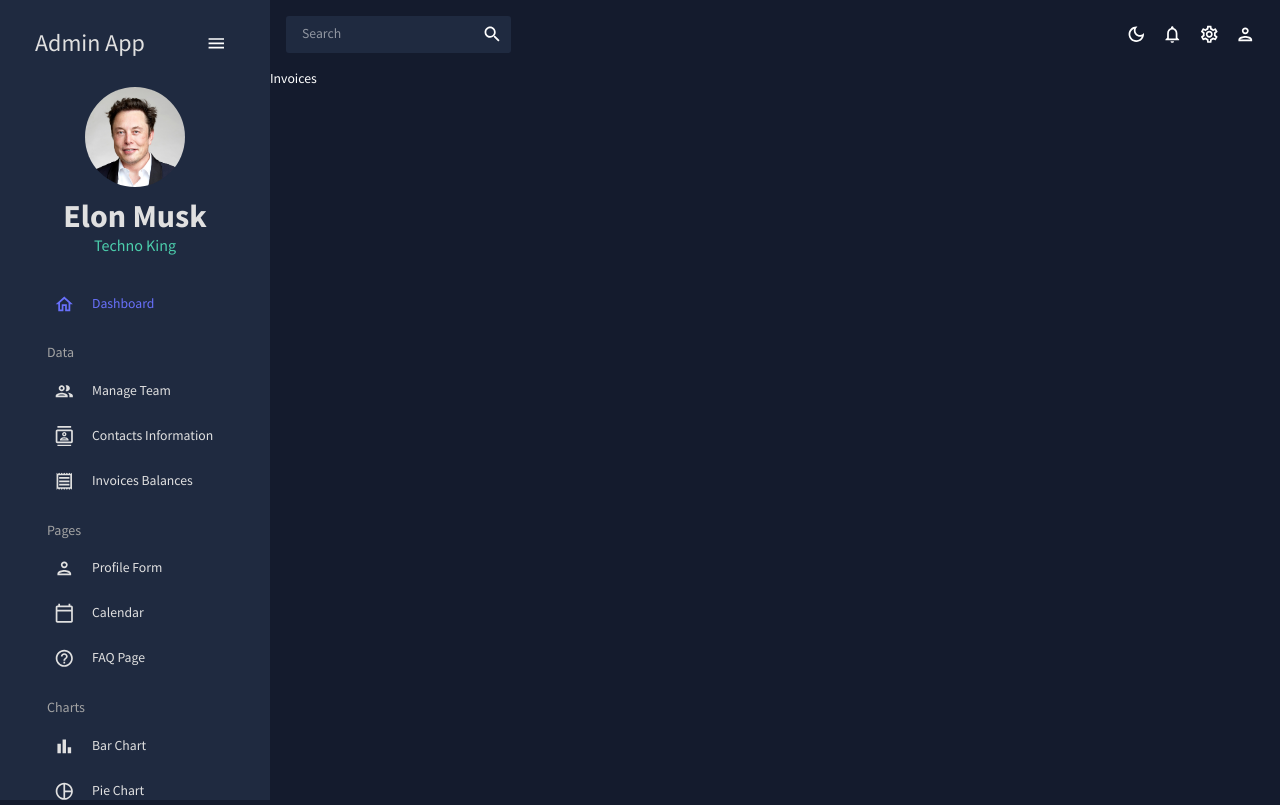
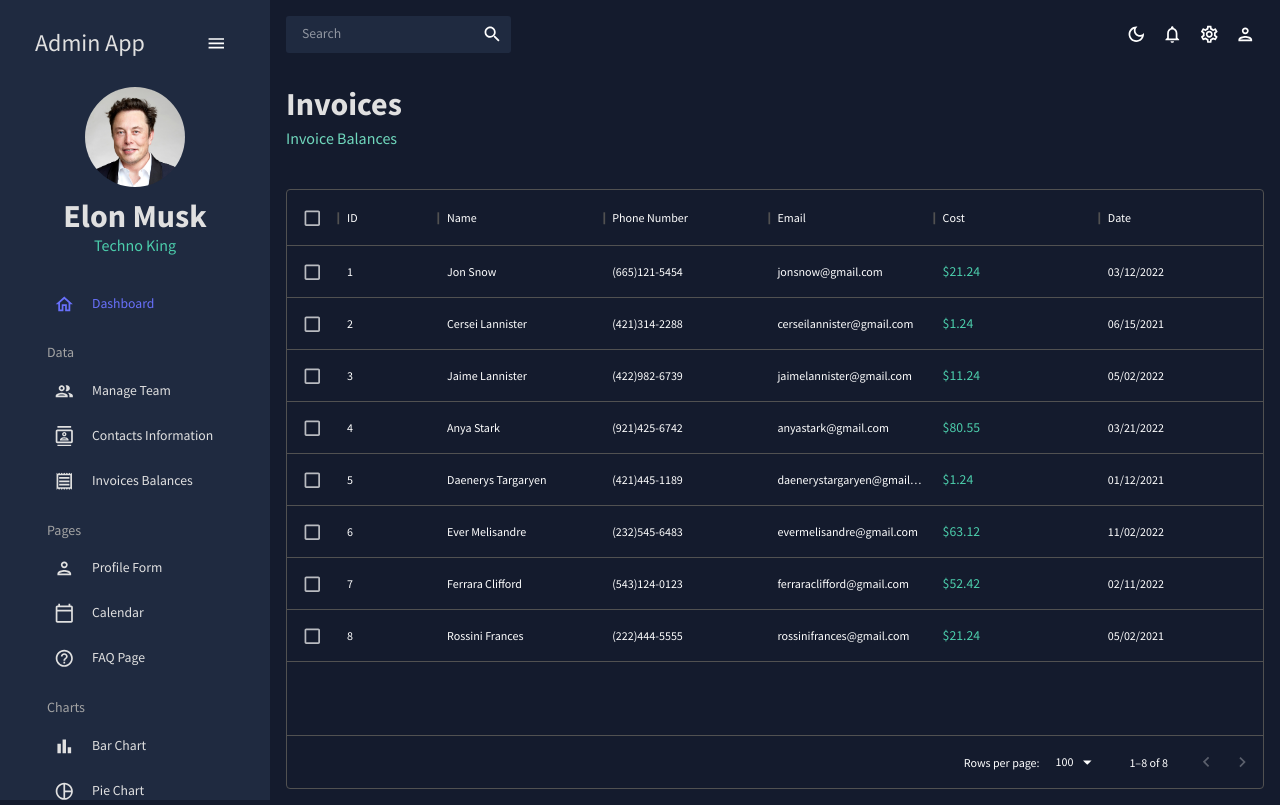
Before and after one commit to Facundo-Martin/react-admin-dashboard, a React (Create React App) app: page /invoices in a window 1280 px wide. Built offline with nearby package versions, Linux system fonts and the light colour scheme.

Commit message:
added mui data grid to Invoices page

```diff
--- a/src/pages/invoices/index.jsx
+++ b/src/pages/invoices/index.jsx
@@ -1,7 +1,54 @@
-import React from "react";
+import { Box, Typography, useTheme } from "@mui/material";
+import { DataGrid } from "@mui/x-data-grid";
+import { tokens } from "../../theme";
+import { mockDataInvoices } from "../../data/mockData";
+import PageWrapper from "../../components/PageWrapper";
 
 const Invoices = () => {
-  return <div>Invoices</div>;
+  const theme = useTheme();
+  const colors = tokens(theme.palette.mode);
+  const columns = [
+    { field: "id", headerName: "ID" },
+    {
+      field: "name",
+      headerName: "Name",
+      flex: 1,
+      cellClassName: "name-column--cell",
+    },
+    {
+      field: "phone",
+      headerName: "Phone Number",
+      flex: 1,
+    },
+    {
+      field: "email",
+      headerName: "Email",
+      flex: 1,
+    },
+    {
+      field: "cost",
+      headerName: "Cost",
+      flex: 1,
+      renderCell: (params) => (
+        <Typography color={colors.greenAccent[500]}>
+          ${params.row.cost}
+        </Typography>
+      ),
+    },
+    {
+      field: "date",
+      headerName: "Date",
+      flex: 1,
+    },
+  ];
+
+  return (
+    <PageWrapper pageTitle={"Invoices"} pageSubtitle="Invoice Balances">
+      <Box m="40px 0 0 0" height="75vh">
+        <DataGrid checkboxSelection rows={mockDataInvoices} columns={columns} />
+      </Box>
+    </PageWrapper>
+  );
 };
 
 export default Invoices;
```
